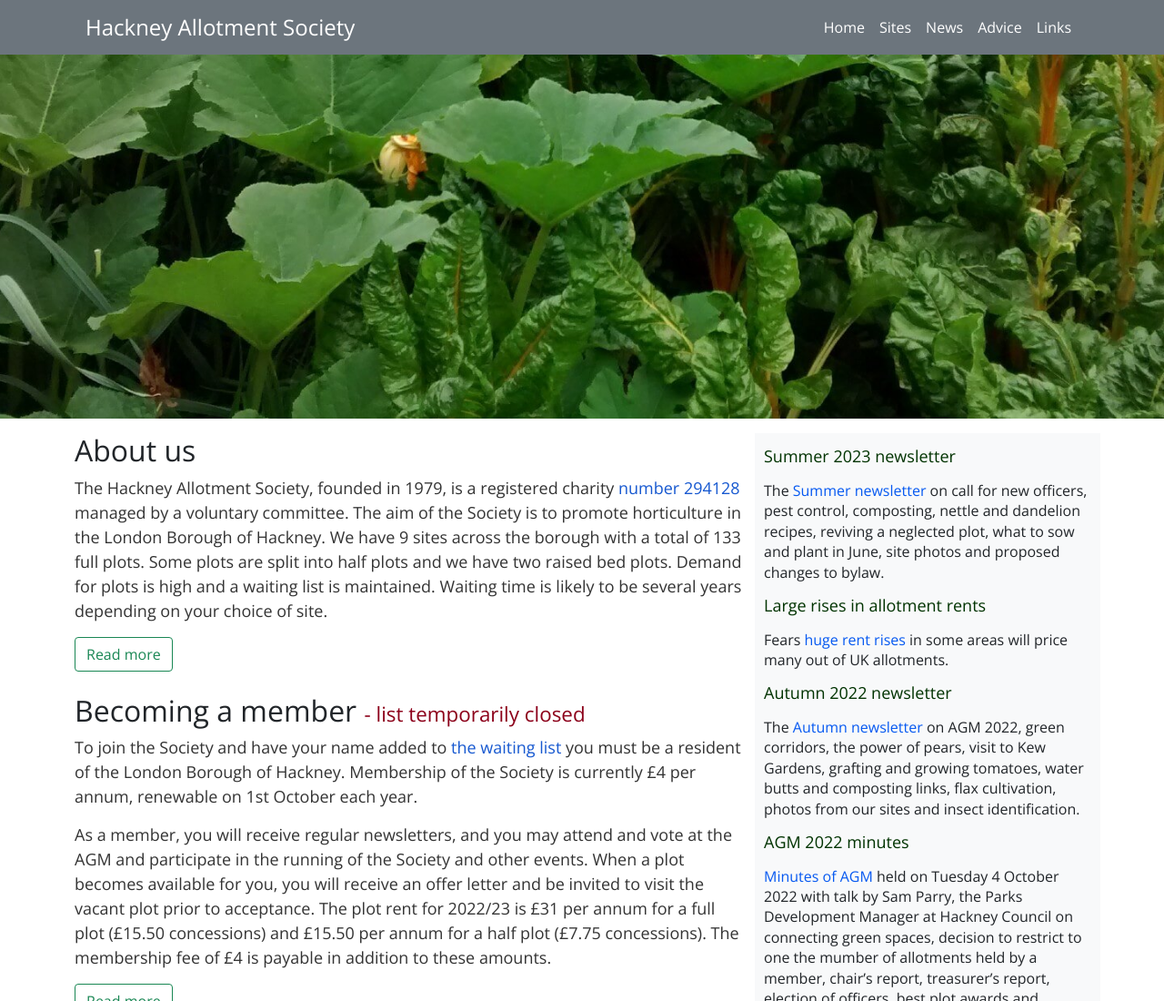
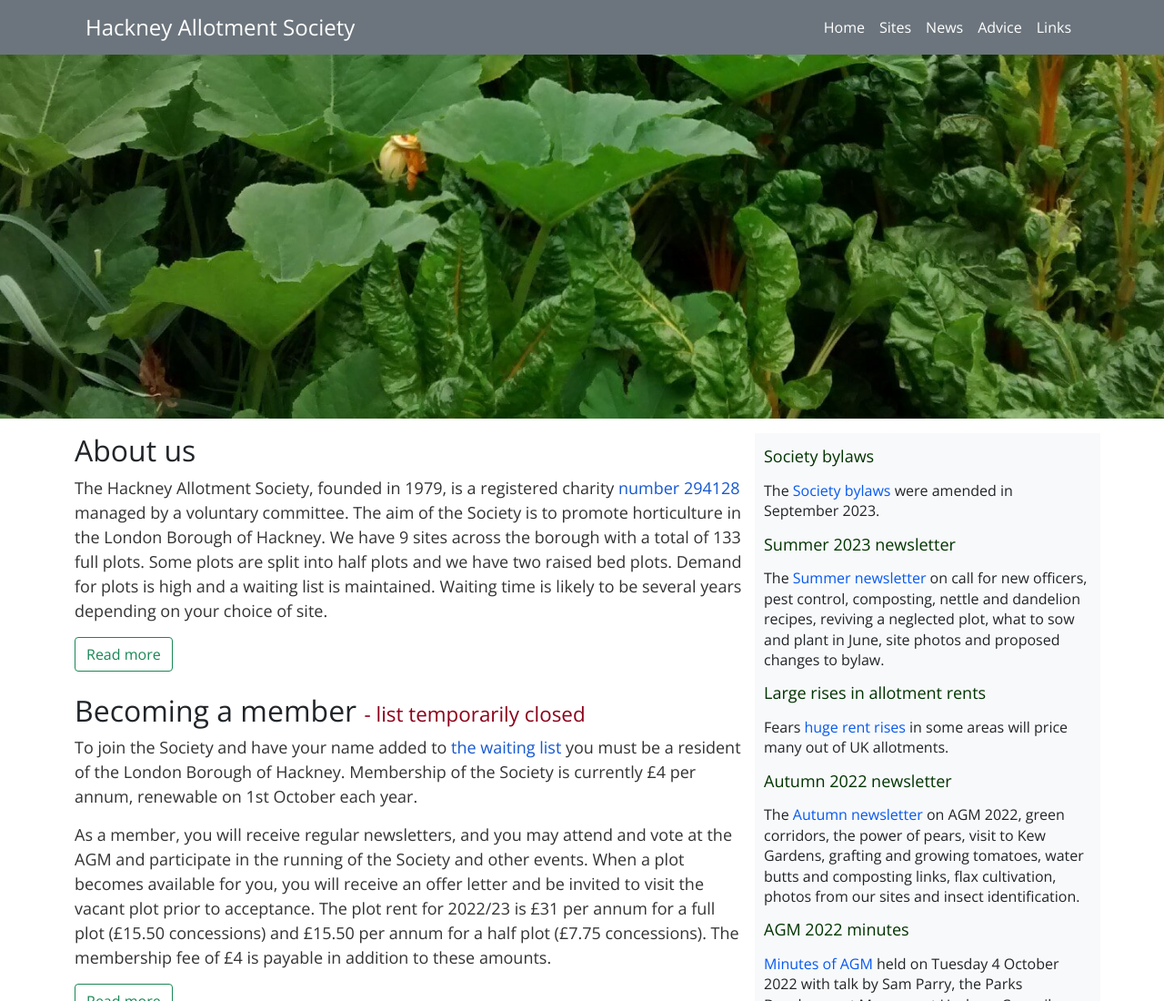
Before and after one commit to hackneyas/hackneyas, a plain HTML site: page index.html in a window 1280 px wide. Shown: the top 1100 px of the page at 91% size. Drawn offline with nearby package versions, Linux system fonts and the light colour scheme.

Commit message:
Add files via upload

```diff
--- a/index.html
+++ b/index.html
@@ -97,6 +97,10 @@ managed by a voluntary committee. The aim of the Society is to promote horticult
          </div>
          <div class="col-md-4 mt-3 bg-light rightside">
 
+<h3 id="society-bylaws">Society bylaws</h3>
+
+<p>The <a href="bylaws.html">Society bylaws</a> were amended in September 2023.</p>
+
 <h3 id="summer-2023-newsletter">Summer 2023 newsletter</h3>
 
 <p>The <a href="docs/sum_2023.pdf">Summer newsletter</a> on call for new officers, pest control, composting, nettle and dandelion recipes, reviving a neglected plot, what to sow and plant in June, site photos and proposed changes to bylaw.</p>
```
